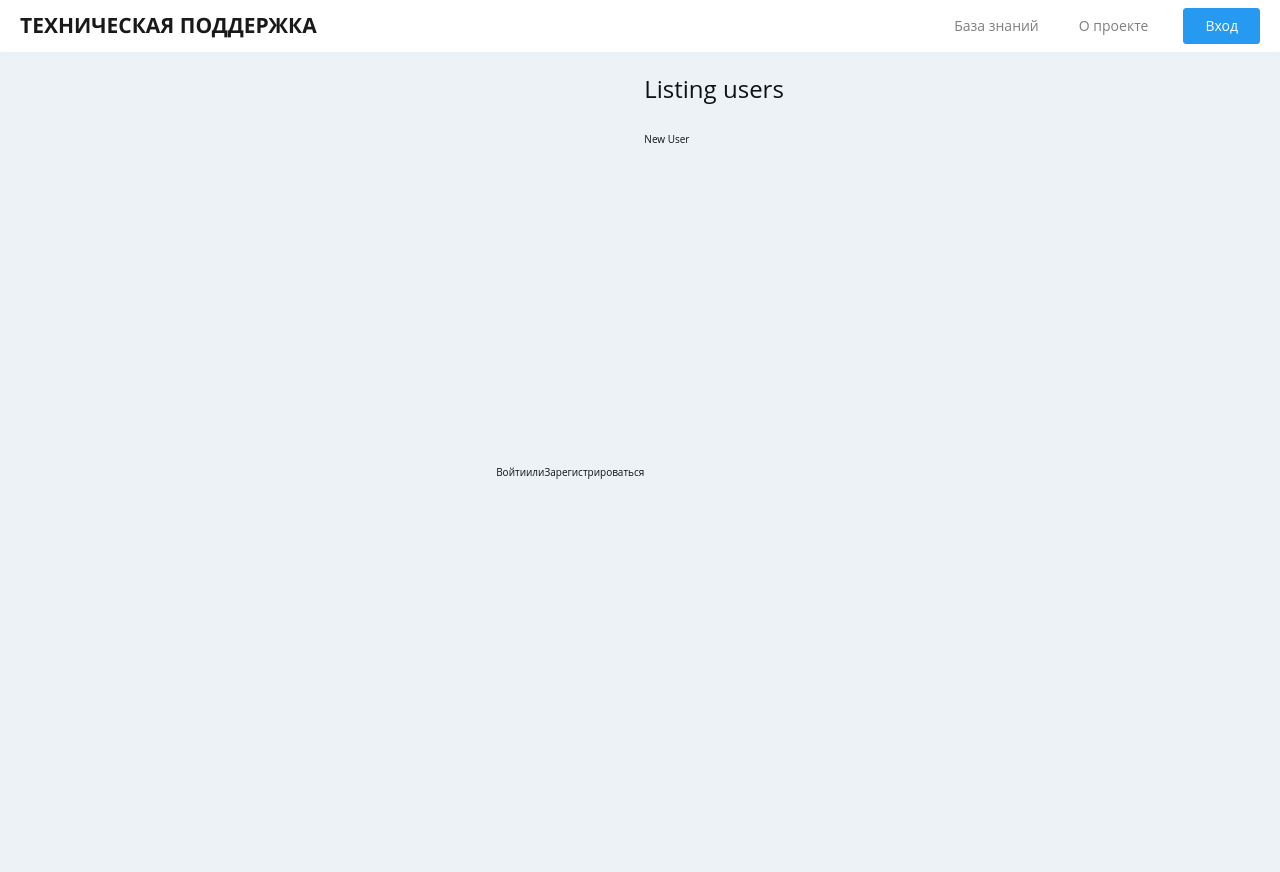
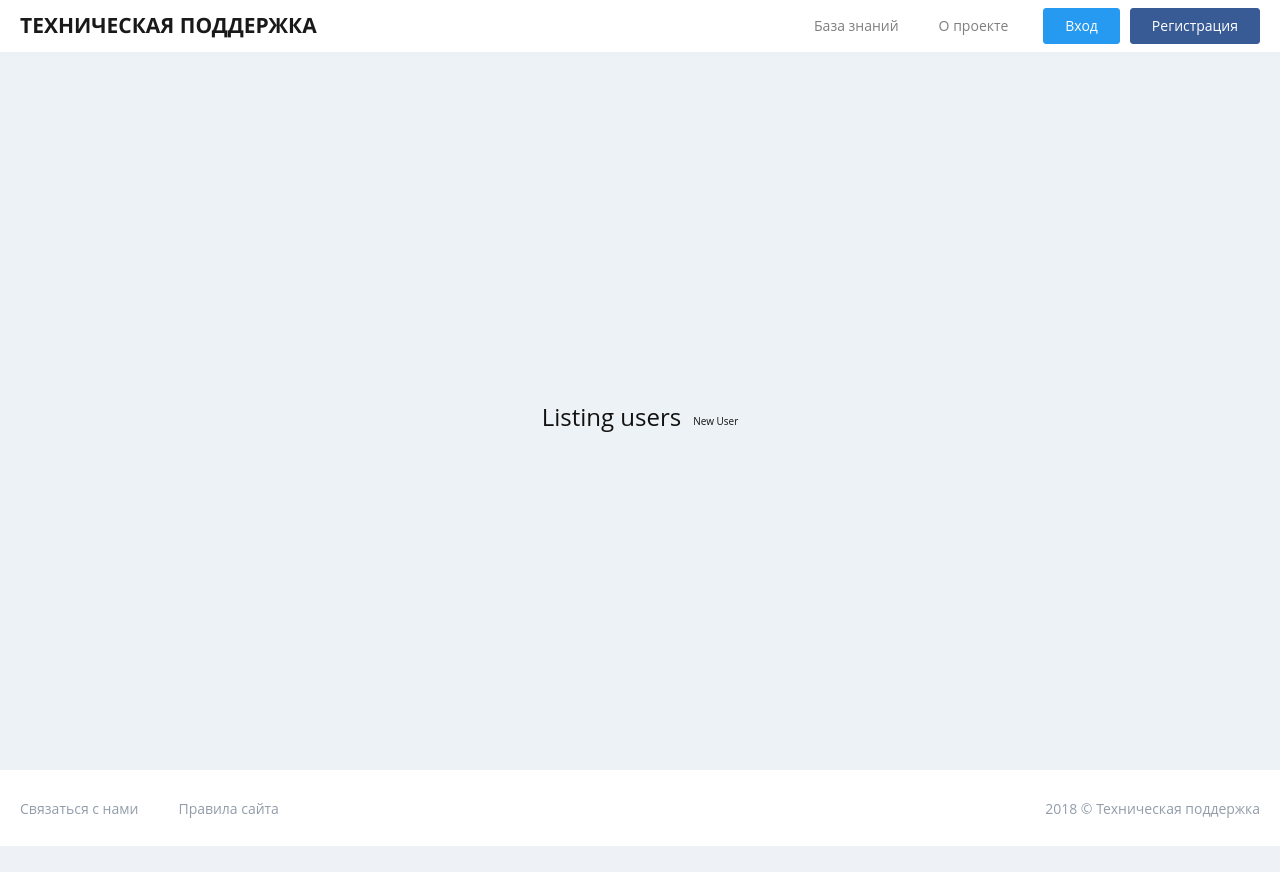
Before and after one commit to dfursenko/support_app, a Rails app: page /users in a window 1280 px wide. After the commit the page ends 846 px from the top, so only its background shows below. Run offline with Rails 7, Linux system fonts and the light colour scheme; style sheets or scripts are compiled from the project's sources; parts of the project's set-up code (start-up, migrations or seed data) failed here and were passed over; some web fonts are replaced.

Commit message:
add footer and some links to layout

```diff
--- a/app/views/layouts/application.html.slim
+++ b/app/views/layouts/application.html.slim
@@ -11,8 +11,8 @@ html
     = javascript_include_tag 'application', 'data-turbolinks-track': 'reload'
   body class="p-front p-signup-helper"
     div class="navbar navbar-light navbar-expand-lg p-front__navbar"
-      a class="navbar-brand" href="/" Техническая поддержка
-      a class="navbar-brand-sm" href="/" ТП
+      a class="navbar-brand" href="#{root_path}" Техническая поддержка
+      a class="navbar-brand-sm" href="#{root_path}" ТП
 
       button class="navbar-toggler" type="button" data-toggle="collapse" data-target= "#navbar-collapse"
         span class="iconfont iconfont-navbar-open navbar-toggler__open"
@@ -21,38 +21,50 @@ html
       div class="collapse navbar-collapse" id="navbar-collapse"
         div class="p-front__navbar-collapse"
           div class="navbar-nav"
-            a class="nav-item nav-link" href="/support_app_layout/categories.html" База знаний
-            a class="nav-item nav-link" href="#" О проекте
-          form class="form-inline"
-            a class="btn btn-info" href="/support_app_layout/signin-a.html" Вход
+            a class="nav-item nav-link" href="#{categories_path}" База знаний
+            a class="nav-item nav-link" href="#{page_about_path}" О проекте
+            =< link_to 'Выйти', destroy_user_session_path, :method => :delete, class: 'nav-item nav-link' if user_signed_in?
+
+          - unless user_signed_in?
+            form class="form-inline"
+              a class="btn btn-info" href="#{new_user_session_path}" Вход
+            form class="form-inline ml-3"
+              a class="btn btn-info btn-chambray" href="#{new_user_registration_path}" Регистрация
+
     div class="p-front__content"
+      = yield
 
+    footer class="p-front__footer"
+      ul class="nav"
+        li class="nav-item"
+          a class="nav-link active" href="#{page_contacts_path}" Связаться с нами
+        li class="nav-item"
+          a class="nav-link" href="#{page_terms_path}" Правила сайта
+      span 2018 &copy; Техническая поддержка
 
-
-
-      - if user_signed_in?
-        span
-          | Здравствуйте,
-        = link_to current_user.name, current_user
-        =< link_to 'Выйти', destroy_user_session_path, :method => :delete
-      - else
-        = link_to 'Войти', new_user_session_path
-        | или
-        = link_to 'Зарегистрироваться', new_user_registration_path
-
-      / = render 'layouts/header'
-      .page-wrap
-        / p.notice
-        /   = notice
-        / p.alert
-        /   = alert
-        - flash.each do |key, value|
-          div class="alert alert-#{key}"
-            = value
-
-        / = render 'layouts/sidebar'
-        / .page-content
-        /   .container-fluid
-        = yield
-      / = render 'layouts/footer'
-      / = params
+      / - if user_signed_in?
+      /   span
+      /     | Здравствуйте,
+      /   = link_to current_user.name, current_user
+      /   =< link_to 'Выйти', destroy_user_session_path, :method => :delete
+      / - else
+      /   = link_to 'Войти', new_user_session_path
+      /   | или
+      /   = link_to 'Зарегистрироваться', new_user_registration_path
+      /
+      / / = render 'layouts/header'
+      / .page-wrap
+      /   / p.notice
+      /   /   = notice
+      /   / p.alert
+      /   /   = alert
+      /   - flash.each do |key, value|
+      /     div class="alert alert-#{key}"
+      /       = value
+      /
+      /   / = render 'layouts/sidebar'
+      /   / .page-content
+      /   /   .container-fluid
+      /   = yield
+      / / = render 'layouts/footer'
+      / / = params
```
